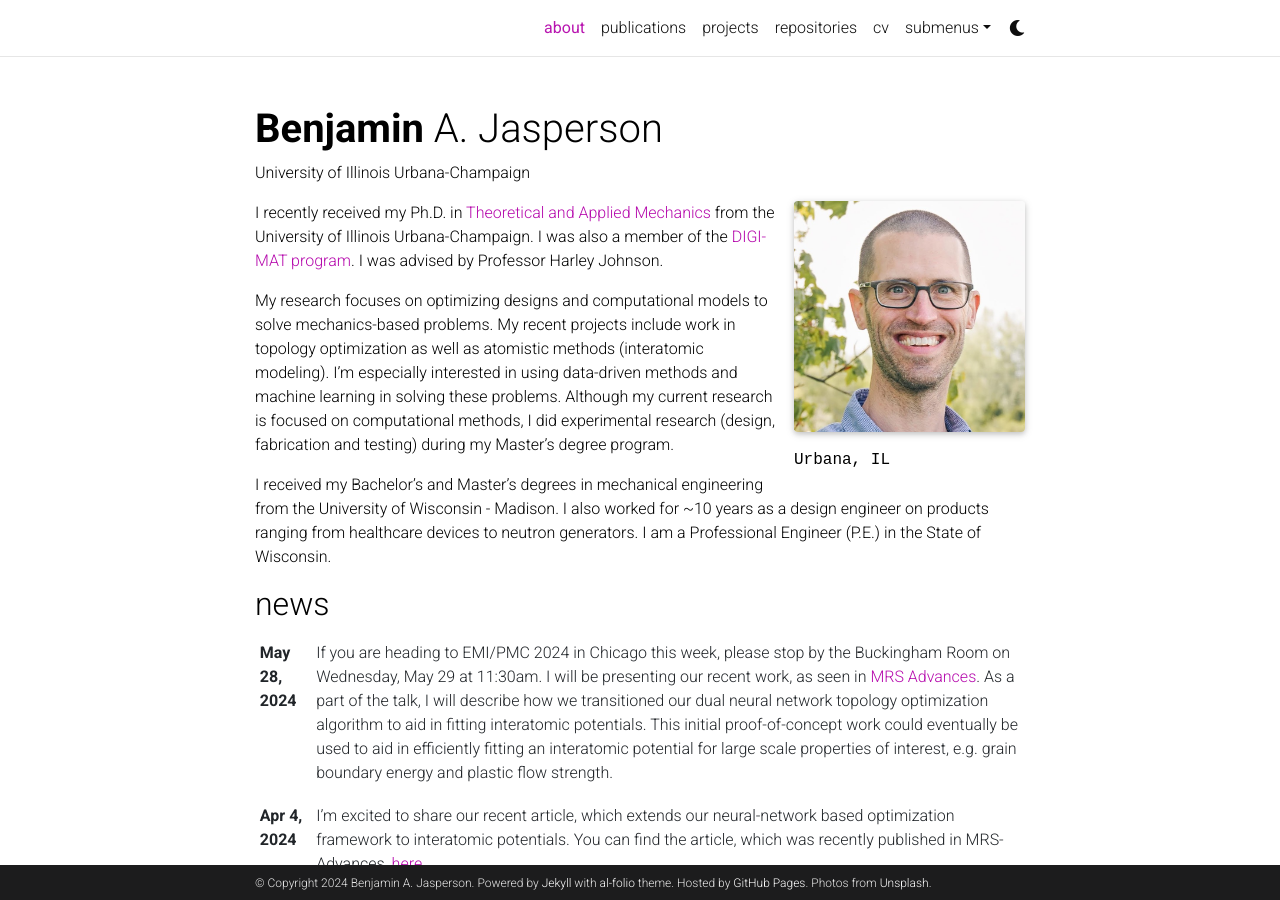
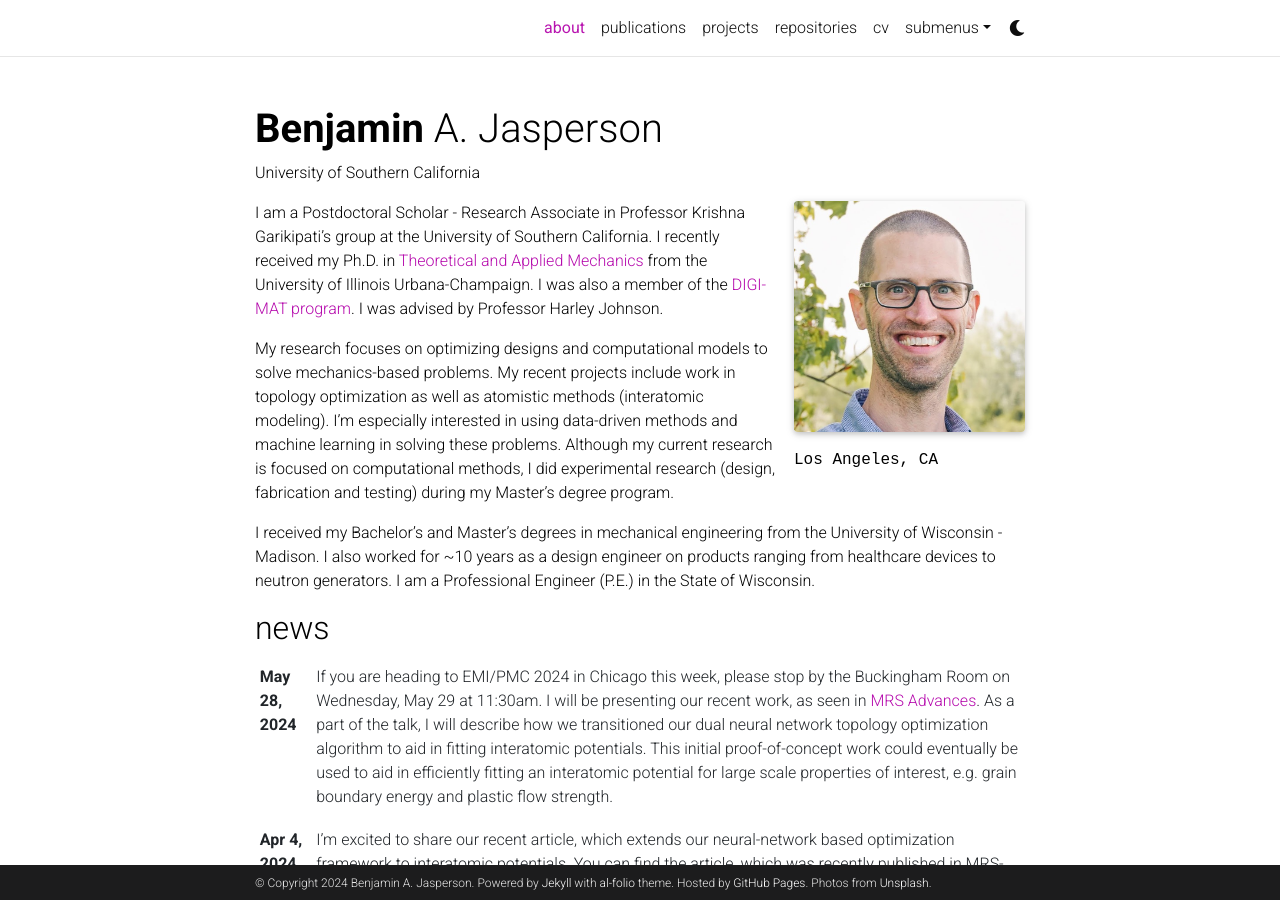
Before and after one commit to bjasperson/bjasperson.github.io, a Jekyll site: the page built from _pages/about.md, in a window 1280 px wide and 900 px high. Built offline with Jekyll 4.4.1, drawn with Linux system fonts in a browser that asks for light colours; full-size pictures stand in for the smaller copies a plugin makes; comment, search, counter and statistics services are not loaded; a style sheet for code colours, icons or effects is not loaded.

Commit message:
Update about.md

```diff
--- a/_pages/about.md
+++ b/_pages/about.md
@@ -2,14 +2,14 @@
 layout: about
 title: about
 permalink: /
-subtitle: University of Illinois Urbana-Champaign   # <a href='#'>Affiliations</a>.
+subtitle: University of Southern California   # <a href='#'>Affiliations</a>.
 
 profile:
   align: right
   image: headshot.jpg
   image_circular: false # crops the image to make it circular
   address: >
-    <p>Urbana, IL</p>
+    <p>Los Angeles, CA</p>
 
 news: true  # includes a list of news items
 latest_posts: false  # includes a list of the newest posts
@@ -17,6 +17,7 @@ selected_papers: true # includes a list of papers marked as "selected={true}"
 social: True  # includes social icons at the bottom of the page
 ---
 
+I am a Postdoctoral Scholar - Research Associate in Professor Krishna Garikipati's group at the University of Southern California.
 I recently received my Ph.D. in [Theoretical and Applied Mechanics](https://mechse.illinois.edu/graduate/graduate-degree-programs/phd-programs/phd-theoretical-and-applied-mechanics) from the University of Illinois Urbana-Champaign.
 I was also a member of the [DIGI-MAT program](https://digi-mat.ncsa.illinois.edu/).
 I was advised by Professor Harley Johnson.
```
